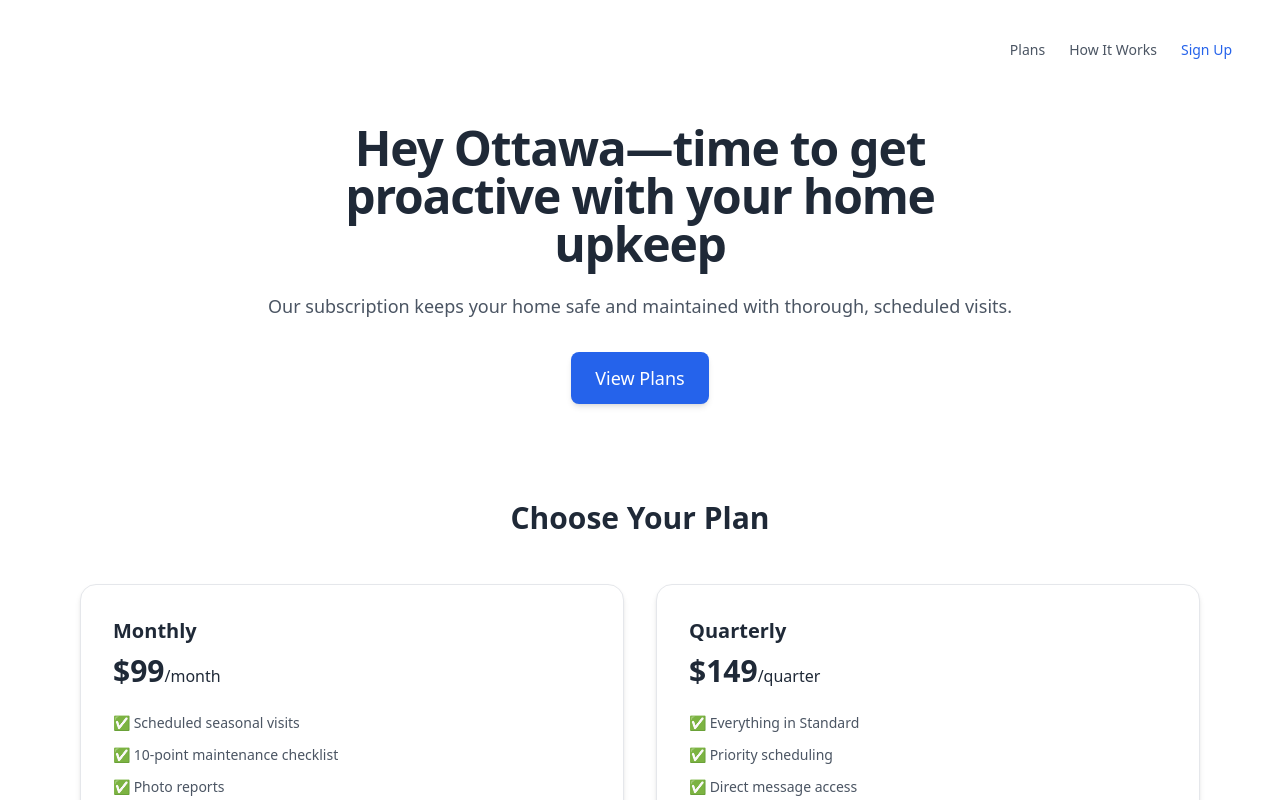
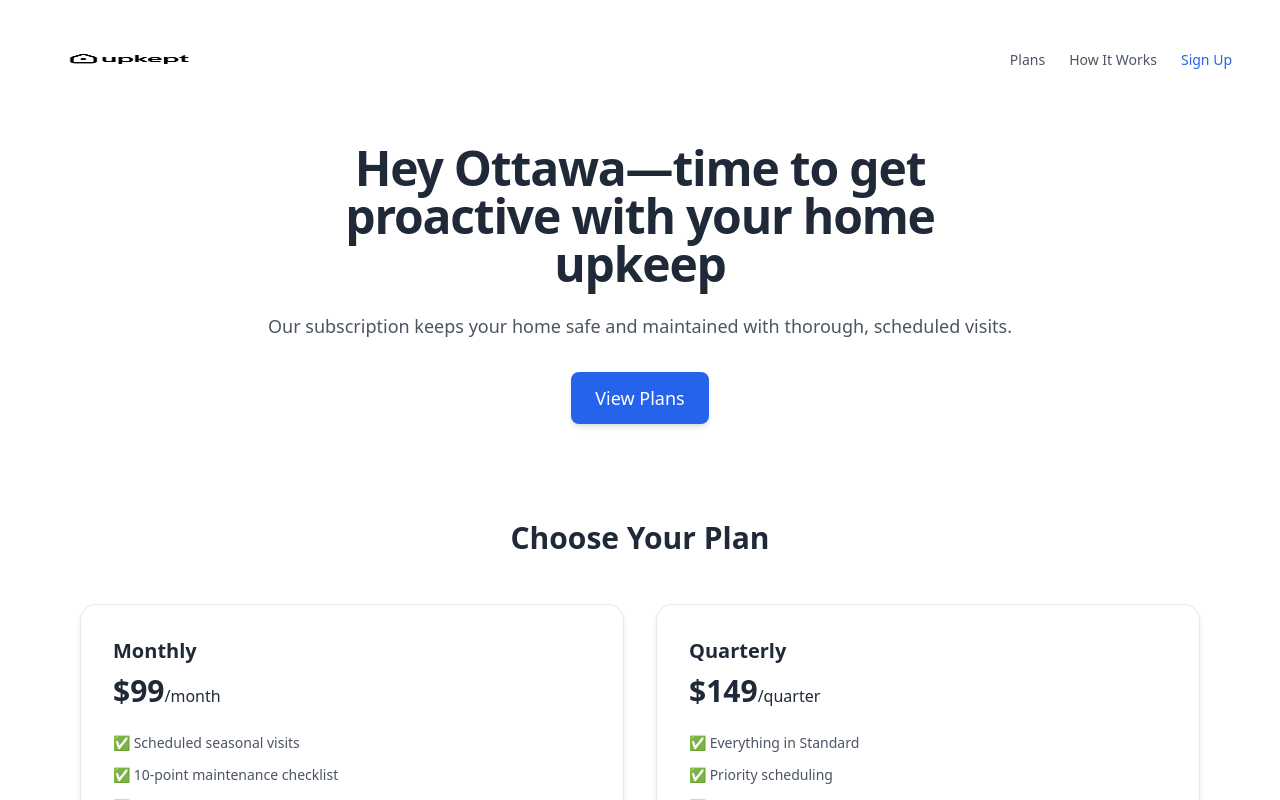
Before and after one commit to nickalodian-upkept/upkept-homepage, a Next.js app: page / in a window 1280 px wide. Shown: the top 800 px of the page. Built offline with nearby package versions, Linux system fonts and the light colour scheme.

Commit message:
Fix: Restore logo with fallback width/height

```diff
--- a/pages/index.js
+++ b/pages/index.js
@@ -16,10 +16,9 @@ export default function Home() {
             <Image
               src="/logo-upkept.png"
               alt="upkept logo"
-              width={0}
-              height={0}
-              sizes="100vw"
-              className="h-8 w-auto max-w-[160px]"
+              width={160}
+              height={40}
+              className="h-8 w-auto"
               priority
             />
           </a>
```
